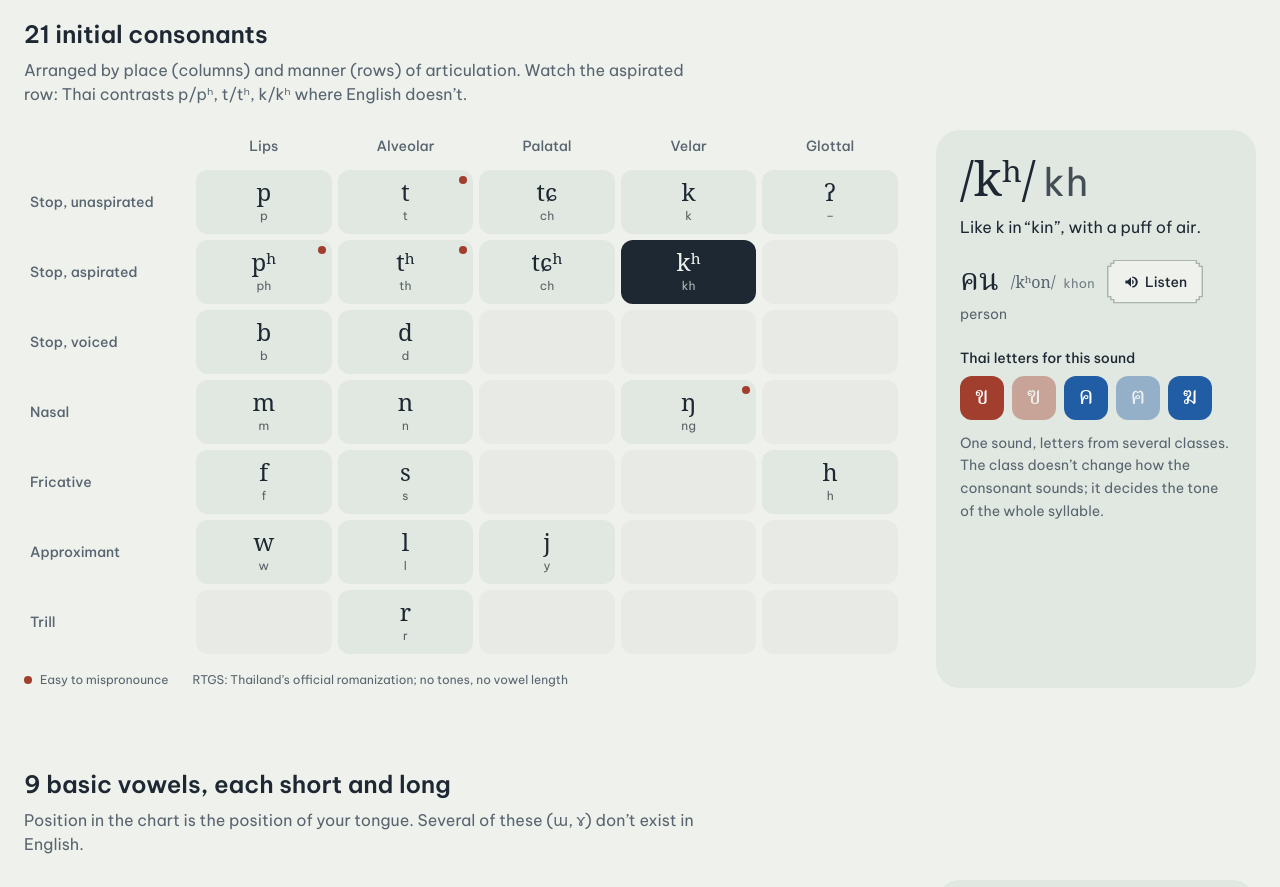
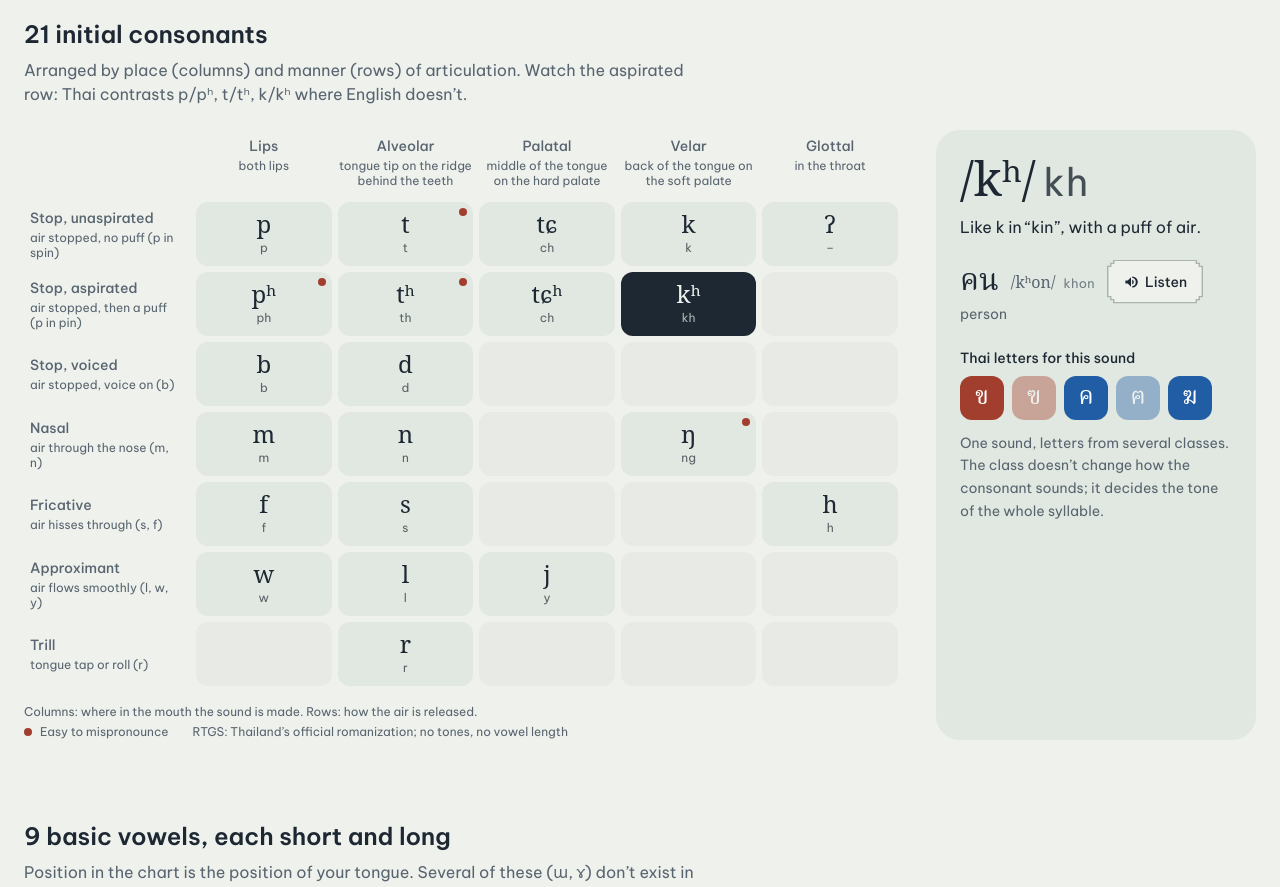
Before and after one commit to timothytnm26/abugikha, a Next.js app in the folder apps/web/: page /en/ipa in a window 1280 px wide. Shown: the part 300-1187 px from the top of the page. Built offline with nearby package versions, Linux system fonts and the light colour scheme; a web font is replaced by a local one.

Commit message:
copy(ipa): plain-language place and manner glosses
Add a short gloss under every column and row header of the consonant chart and
one sentence on how to read it, in Vietnamese and English.

Co-Authored-By: Claude Sonnet 5.5 <noreply@anthropic.com>

```diff
--- a/apps/web/src/widgets/ipa-explorer/consonant-chart.tsx
+++ b/apps/web/src/widgets/ipa-explorer/consonant-chart.tsx
@@ -22,14 +22,20 @@ export function ConsonantChart() {
             <tr>
               <th className="w-40" />
               {PLACES.map((p) => (
-                <th key={p.id} scope="col" className="pb-2 text-center font-medium text-ink-soft">{p.label[locale]}</th>
+                <th key={p.id} scope="col" className="pb-2 text-center align-top font-medium text-ink-soft">
+                  {p.label[locale]}
+                  <span className="mt-0.5 block text-xs font-normal leading-tight">{p.hint[locale]}</span>
+                </th>
               ))}
             </tr>
           </thead>
           <tbody>
             {MANNERS.map((m) => (
               <tr key={m.id}>
-                <th scope="row" className="pr-3 text-left font-medium text-ink-soft">{m.label[locale]}</th>
+                <th scope="row" className="pr-3 text-left font-medium text-ink-soft">
+                  {m.label[locale]}
+                  <span className="mt-0.5 block text-xs font-normal leading-tight">{m.hint[locale]}</span>
+                </th>
                 {PLACES.map((p) => {
                   const phone = CONSONANT_PHONES.find((x) => x.place === p.id && x.manner === m.id);
                   if (!phone) return <td key={p.id} className="rounded-xl bg-ink/[0.03]" />;
@@ -56,7 +62,8 @@ export function ConsonantChart() {
             ))}
           </tbody>
         </table>
-        <p className="mt-3 flex items-center gap-2 text-xs text-ink-soft">
+        <p className="mt-3 text-xs text-ink-soft">{t.ipa.howTo}</p>
+        <p className="mt-1 flex items-center gap-2 text-xs text-ink-soft">
           <span className="size-2 rounded-full bg-high" /> {t.ipa.trapLegend}
           <span className="ml-4">{t.common.rtgsHint}</span>
         </p>
--- a/packages/core/src/phoneme/index.ts
+++ b/packages/core/src/phoneme/index.ts
@@ -7,8 +7,8 @@ const PLACE_IDS: Place[] = ["labial", "alveolar", "palatal", "velar", "glottal"]
 const MANNER_IDS: Manner[] = ["unaspirated", "aspirated", "voiced", "nasal", "fricative", "approximant", "trill"];
 
 /** Mọi chuỗi hiển thị của trang IPA nằm ở locales/<locale>/phonemes.json */
-export const PLACES: { id: Place; label: L10n }[] = PLACE_IDS.map((id) => ({ id, label: l10n(["phonemes", "place", id]) }));
-export const MANNERS: { id: Manner; label: L10n }[] = MANNER_IDS.map((id) => ({ id, label: l10n(["phonemes", "manner", id]) }));
+export const PLACES: { id: Place; label: L10n; hint: L10n }[] = PLACE_IDS.map((id) => ({ id, label: l10n(["phonemes", "place", id]), hint: l10n(["phonemes", "placeHint", id]) }));
+export const MANNERS: { id: Manner; label: L10n; hint: L10n }[] = MANNER_IDS.map((id) => ({ id, label: l10n(["phonemes", "manner", id]), hint: l10n(["phonemes", "mannerHint", id]) }));
 
 export interface ConsonantPhone {
   ipa: string;
--- a/packages/i18n/locales/en/phonemes.json
+++ b/packages/i18n/locales/en/phonemes.json
@@ -5,6 +5,13 @@
     "palatal": "Palatal",
     "velar": "Velar",
     "glottal": "Glottal"
+  },
+  "placeHint": {
+    "labial": "both lips",
+    "alveolar": "tongue tip on the ridge behind the teeth",
+    "palatal": "middle of the tongue on the hard palate",
+    "velar": "back of the tongue on the soft palate",
+    "glottal": "in the throat"
   },
   "manner": {
     "unaspirated": "Stop, unaspirated",
@@ -14,6 +21,15 @@
     "fricative": "Fricative",
     "approximant": "Approximant",
     "trill": "Trill"
+  },
+  "mannerHint": {
+    "unaspirated": "air stopped, no puff (p in spin)",
+    "aspirated": "air stopped, then a puff (p in pin)",
+    "voiced": "air stopped, voice on (b)",
+    "nasal": "air through the nose (m, n)",
+    "fricative": "air hisses through (s, f)",
+    "approximant": "air flows smoothly (l, w, y)",
+    "trill": "tongue tap or roll (r)"
   },
   "consonant": {
     "p": {
--- a/packages/i18n/locales/en/ui.json
+++ b/packages/i18n/locales/en/ui.json
@@ -131,6 +131,7 @@
     }
   },
   "ipa": {
+    "howTo": "Columns: where in the mouth the sound is made. Rows: how the air is released.",
     "title": "The sounds of Thai",
     "intro": "Get to know the sounds before the letters. Tap any IPA symbol to hear an example and compare it with the closest English sound.",
     "cTitle": "21 initial consonants",
--- a/packages/i18n/locales/vi/phonemes.json
+++ b/packages/i18n/locales/vi/phonemes.json
@@ -5,6 +5,13 @@
     "palatal": "Vòm",
     "velar": "Mạc",
     "glottal": "Thanh hầu"
+  },
+  "placeHint": {
+    "labial": "hai môi",
+    "alveolar": "đầu lưỡi chạm lợi trên",
+    "palatal": "giữa lưỡi chạm vòm cứng",
+    "velar": "cuống lưỡi chạm vòm mềm",
+    "glottal": "ngay trong cổ họng"
   },
   "manner": {
     "unaspirated": "Tắc, không bật hơi",
@@ -14,6 +21,15 @@
     "fricative": "Xát",
     "approximant": "Tiếp cận",
     "trill": "Rung"
+  },
+  "mannerHint": {
+    "unaspirated": "chặn hơi, không bật (p trong spin)",
+    "aspirated": "chặn hơi rồi bật ra (p trong pin)",
+    "voiced": "chặn hơi, dây thanh rung (b)",
+    "nasal": "hơi đi qua mũi (m, n)",
+    "fricative": "hơi xát qua khe hẹp (s, f)",
+    "approximant": "hơi thoát êm (l, w, y)",
+    "trill": "đầu lưỡi gõ hoặc rung (r)"
   },
   "consonant": {
     "p": {
--- a/packages/i18n/locales/vi/ui.json
+++ b/packages/i18n/locales/vi/ui.json
@@ -131,6 +131,7 @@
     }
   },
   "ipa": {
+    "howTo": "Cột: âm phát ra ở đâu trong miệng. Hàng: cách hơi thoát ra.",
     "title": "Âm của tiếng Thái",
     "intro": "Trước khi nhìn mặt chữ, hãy làm quen với âm thanh. Bấm vào từng ký hiệu IPA để nghe ví dụ và so sánh với âm tiếng Việt gần nhất.",
     "cTitle": "21 phụ âm đầu",
```
